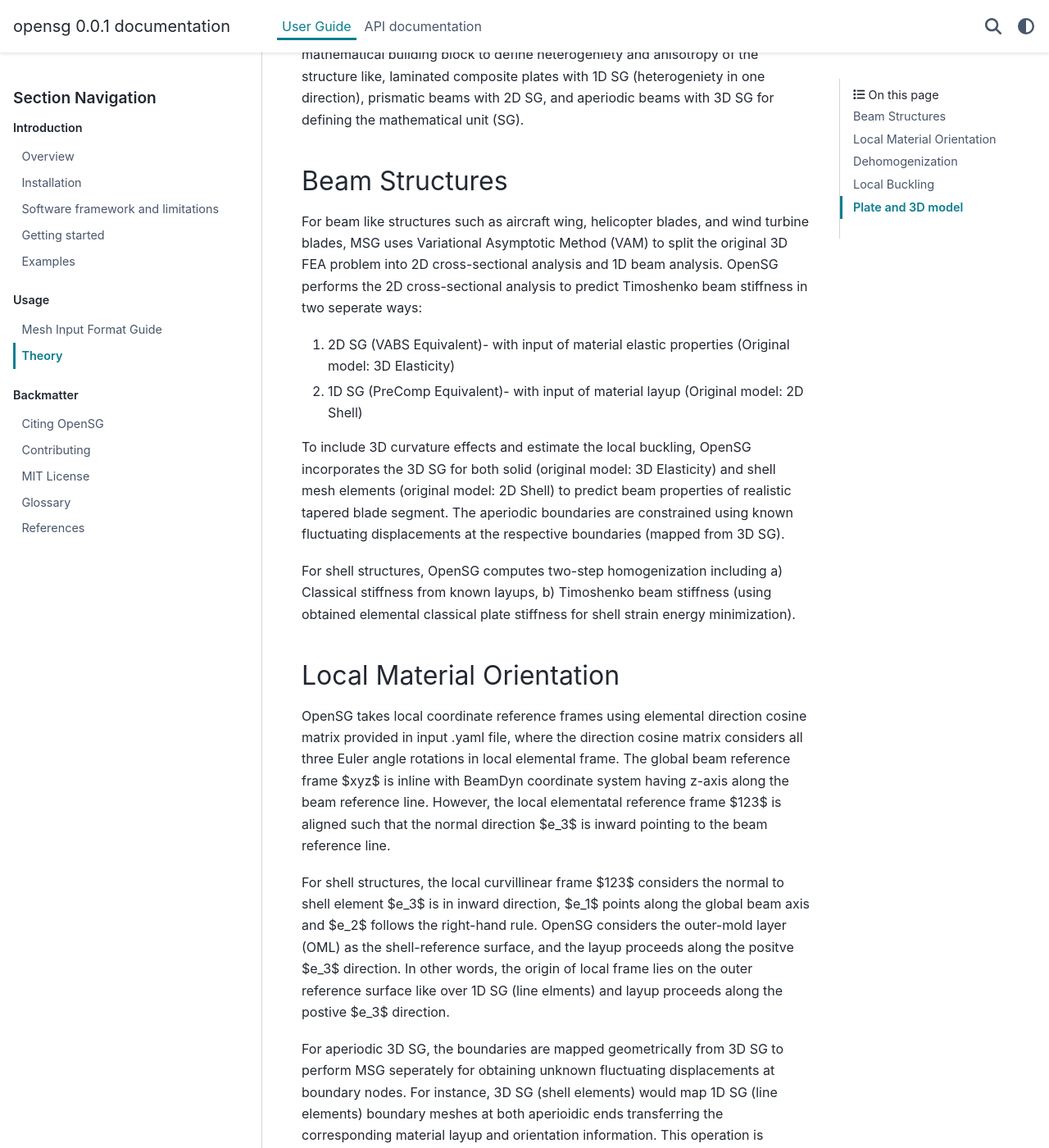
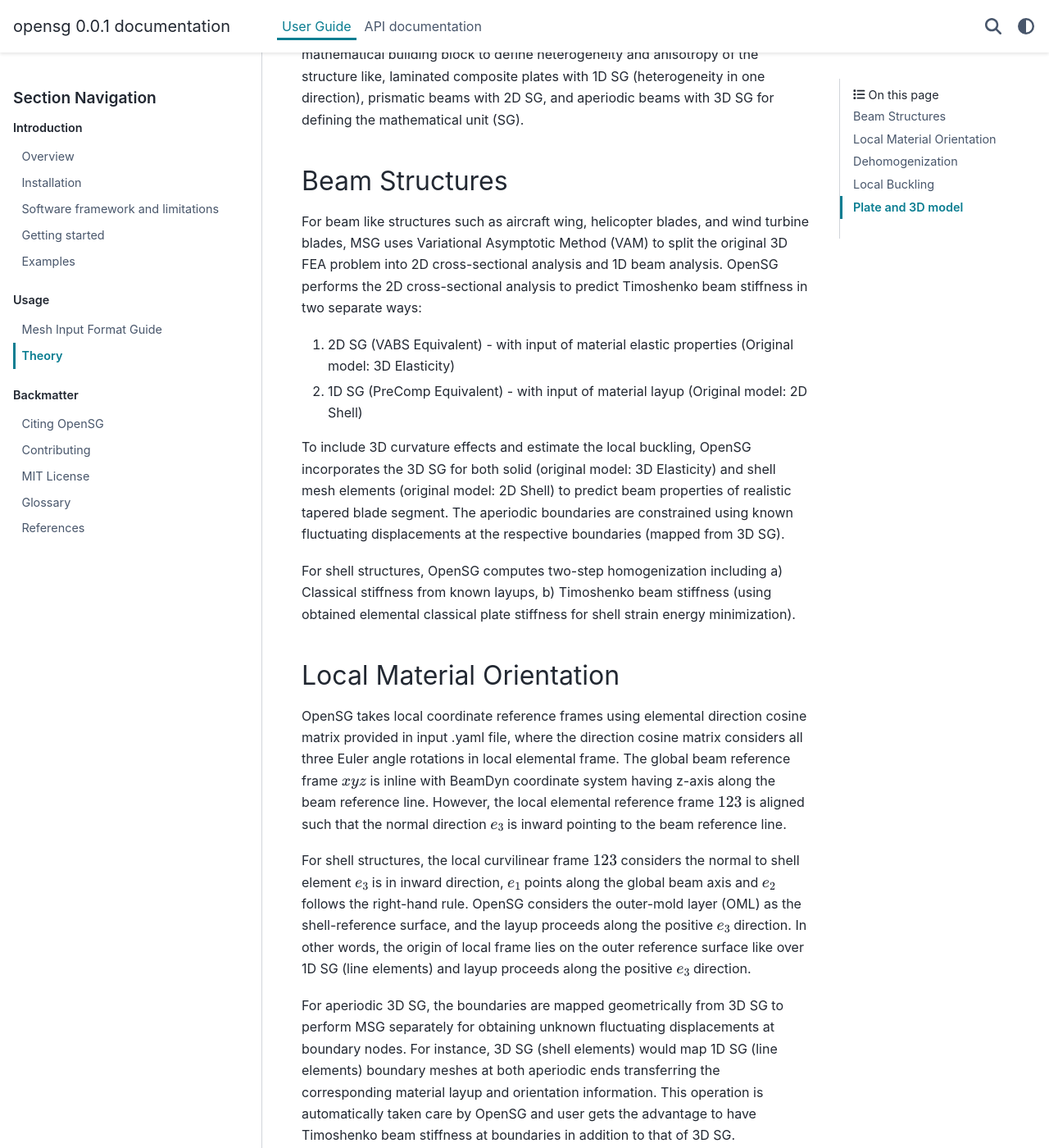
Before and after one commit to wenbinyugroup/OpenSG, a Sphinx documentation site: the page built from docs/user-guide/theory.rst, in a window 1280 px wide and 1400 px high, scrolled down 288 px. Shown: the whole window at 82% size. Built offline with Sphinx 7.4.7 and the PyData theme 0.15.4, drawn with Linux system fonts in a browser that asks for light colours; some of the changed text lies outside the part shown.

Commit message:
fix math formatting

```diff
--- a/docs/user-guide/theory.rst
+++ b/docs/user-guide/theory.rst
@@ -3,16 +3,16 @@
 Theory
 ======
 
-OpenSG platform is the numerical implementation of a unified and revolutionary multiscale structure mechanics theory, Mechanics of Structure Genome (MSG), which provides a rigorous and systematic approach to modeling advanced structures featuring general anisotropy and heterogeneity, including beams, plates, shells, and 3D structures. OpenSG uses Structure Gene (SG) as the mathematical building block to define heterogeniety and anisotropy of the structure like, laminated composite plates with 1D SG (heterogeniety in one direction), prismatic beams with 2D SG, and aperiodic beams with 3D SG for defining the mathematical unit (SG).
+OpenSG platform is the numerical implementation of a unified and revolutionary multiscale structure mechanics theory, Mechanics of Structure Genome (MSG), which provides a rigorous and systematic approach to modeling advanced structures featuring general anisotropy and heterogeneity, including beams, plates, shells, and 3D structures. OpenSG uses Structure Gene (SG) as the mathematical building block to define heterogeneity and anisotropy of the structure like, laminated composite plates with 1D SG (heterogeneity in one direction), prismatic beams with 2D SG, and aperiodic beams with 3D SG for defining the mathematical unit (SG).
 
 Beam Structures
 ---------------
 
-For beam like structures such as aircraft wing, helicopter blades, and wind turbine blades, MSG uses Variational Asymptotic Method (VAM) to split the original 3D FEA problem into 2D cross-sectional analysis and 1D beam analysis. OpenSG performs the 2D cross-sectional analysis to predict Timoshenko beam stiffness in two seperate ways:
+For beam like structures such as aircraft wing, helicopter blades, and wind turbine blades, MSG uses Variational Asymptotic Method (VAM) to split the original 3D FEA problem into 2D cross-sectional analysis and 1D beam analysis. OpenSG performs the 2D cross-sectional analysis to predict Timoshenko beam stiffness in two separate ways:
 
-1. 2D SG (VABS Equivalent)- with input of material elastic properties (Original model: 3D Elasticity)
+1. 2D SG (VABS Equivalent) - with input of material elastic properties (Original model: 3D Elasticity)
 
-2. 1D SG (PreComp Equivalent)- with input of material layup (Original model: 2D Shell)
+2. 1D SG (PreComp Equivalent) - with input of material layup (Original model: 2D Shell)
 
 To include 3D curvature effects and estimate the local buckling, OpenSG incorporates the 3D SG for both solid (original model: 3D Elasticity) and shell mesh elements (original model: 2D Shell) to predict beam properties of realistic tapered blade segment. The aperiodic boundaries are constrained using known fluctuating displacements at the respective boundaries (mapped from 3D SG).
 
@@ -21,38 +21,46 @@
 Local Material Orientation
 --------------------------
 
-OpenSG takes local coordinate reference frames using elemental direction cosine matrix provided in input .yaml file, where the direction cosine matrix considers all three Euler angle rotations in local elemental frame. The global beam reference frame $xyz$ is inline with BeamDyn coordinate system having z-axis along the beam reference line. However, the local elementatal reference frame $123$ is aligned such that the normal direction $e_3$ is inward pointing to the beam reference line.
+OpenSG takes local coordinate reference frames using elemental direction cosine matrix provided in input .yaml file, where the direction cosine matrix considers all three Euler angle rotations in local elemental frame. The global beam reference frame :math:`xyz` is inline with BeamDyn coordinate system having z-axis along the beam reference line. However, the local elemental reference frame :math:`123` is aligned such that the normal direction :math:`e_3` is inward pointing to the beam reference line.
 
-For shell structures, the local curvillinear frame $123$ considers the normal to shell element $e_3$ is in inward direction, $e_1$ points along the global beam axis and $e_2$ follows the right-hand rule. OpenSG considers the outer-mold layer (OML) as the shell-reference surface, and the layup proceeds along the positve $e_3$ direction. In other words, the origin of local frame lies on the outer reference surface like over 1D SG (line elments) and layup proceeds along the postive $e_3$ direction.
+For shell structures, the local curvilinear frame :math:`123` considers the normal to shell element :math:`e_3` is in inward direction, :math:`e_1` points along the global beam axis and :math:`e_2` follows the right-hand rule. OpenSG considers the outer-mold layer (OML) as the shell-reference surface, and the layup proceeds along the positive :math:`e_3` direction. In other words, the origin of local frame lies on the outer reference surface like over 1D SG (line elements) and layup proceeds along the positive :math:`e_3` direction.
 
-For aperiodic 3D SG, the boundaries are mapped geometrically from 3D SG to perform MSG seperately for obtaining unknown fluctuating displacements at boundary nodes. For instance, 3D SG (shell elements) would map 1D SG (line elements) boundary meshes at both aperioidic ends transferring the corresponding material layup and orientation information. This operation is automatically taken care by opeNSG and user gets the advantage to have Timoshenko beam stiffness at boundaries in addition to that of 3D SG.
+For aperiodic 3D SG, the boundaries are mapped geometrically from 3D SG to perform MSG separately for obtaining unknown fluctuating displacements at boundary nodes. For instance, 3D SG (shell elements) would map 1D SG (line elements) boundary meshes at both aperiodic ends transferring the corresponding material layup and orientation information. This operation is automatically taken care by OpenSG and user gets the advantage to have Timoshenko beam stiffness at boundaries in addition to that of 3D SG.
 
 Dehomogenization
 ----------------
 
 OpenSG performs dehomogenization (local stress recovery) from input beam reaction forces which gives
 
-.. math:: $\\sigma^{3D}=[\\sigma_{11}, \\sigma_{22},\\sigma_{33},\\sigma_{23},\\sigma_{13},\\sigma_{12} ]$
+.. math::
+
+   \sigma^{3D}=[\sigma_{11}, \sigma_{22},\sigma_{33},\sigma_{23},\sigma_{13},\sigma_{12} ]
 
 for original 3D elastic model (solid elements), and similarly,
 
-.. math:: $N=[ N_{11}, N_{22},N_{12},M_{11},M_{22},M_{12} ]$
+.. math::
 
-for original 2D shell model (shell elements). These local stresses can be predicted (like VABS) over cross-section for respective $\\sigma^{3D}$ over 2D SG (solid elements) and $N^{2D}$ over 1D SG (shell elements).
+   N=[ N_{11}, N_{22},N_{12},M_{11},M_{22},M_{12} ]
+
+for original 2D shell model (shell elements). These local stresses can be predicted (like VABS) over cross-section for respective :math:`\sigma^{3D}` over 2D SG (solid elements) and :math:`N^{2D}` over 1D SG (shell elements).
 
 Local Buckling
 ----------------
 
 OpenSG predicts the local buckling through solving generalized eigensolver,
 
-.. math::  $K X=\lambda K_G X $
-.. math::  $K_G X =\frac{1}{\lambda} K X $
+.. math::
 
-where, $K$ represents the elastic stiffness matrix and $K_G$ the prestressed matrix formed using recovered local stress field. $\frac{1}{\lambda_{max}}$ would give the minimum positive eigenvalue (buckling load), and corresponding eigen vector, X represents the local buckling mode shapes.
+   K X=\lambda K_G X
+.. math::
+
+   K_G X =\frac{1}{\lambda} K X
+
+where, :math:`K` represents the elastic stiffness matrix and :math:`K_G` the prestressed matrix formed using recovered local stress field. :math:`\frac{1}{\lambda_{max}}` would give the minimum positive eigenvalue (buckling load), and corresponding eigen vector, X represents the local buckling mode shapes.
 
 Plate and 3D model
 ------------------
 
 For Plate structures, like functionally graded, ply-drop structures, MSG splits the original 3D FEA problem into 1D composite laminate homogenization and 2D plate structural analysis. OpenSG performs the Kirchhoff-Love or Reissner-Mindlin like constitutive plate properties whereas the corresponding plate structural analysis can be performed in Abaqus, Ansys or Nastran.
 
-Similarly, For 3D heterogenuous structures, like metamaterials, OpenSG perform the general homogenization in a better way than traditional RVE or MHT approach using 3D (solid elements) based unit cell (SG). However, MSG doesn't require the boundary to be periodic, for instance, the uni-directional fiber laminate requires 2D SG to output the same 9 elastic properties $ E_1, E_2,E_3, G_{12}, G_{13}, G_{23}, \nu{12},\nu{13},\nu{23}$, refer [].
+Similarly, For 3D heterogeneous structures, like metamaterials, OpenSG perform the general homogenization in a better way than traditional RVE or MHT approach using 3D (solid elements) based unit cell (SG). However, MSG doesn't require the boundary to be periodic, for instance, the uni-directional fiber laminate requires 2D SG to output the same 9 elastic properties :math:`E_1, E_2,E_3, G_{12}, G_{13}, G_{23}, \nu_{12},\nu_{13},\nu_{23}`, refer [].
```
